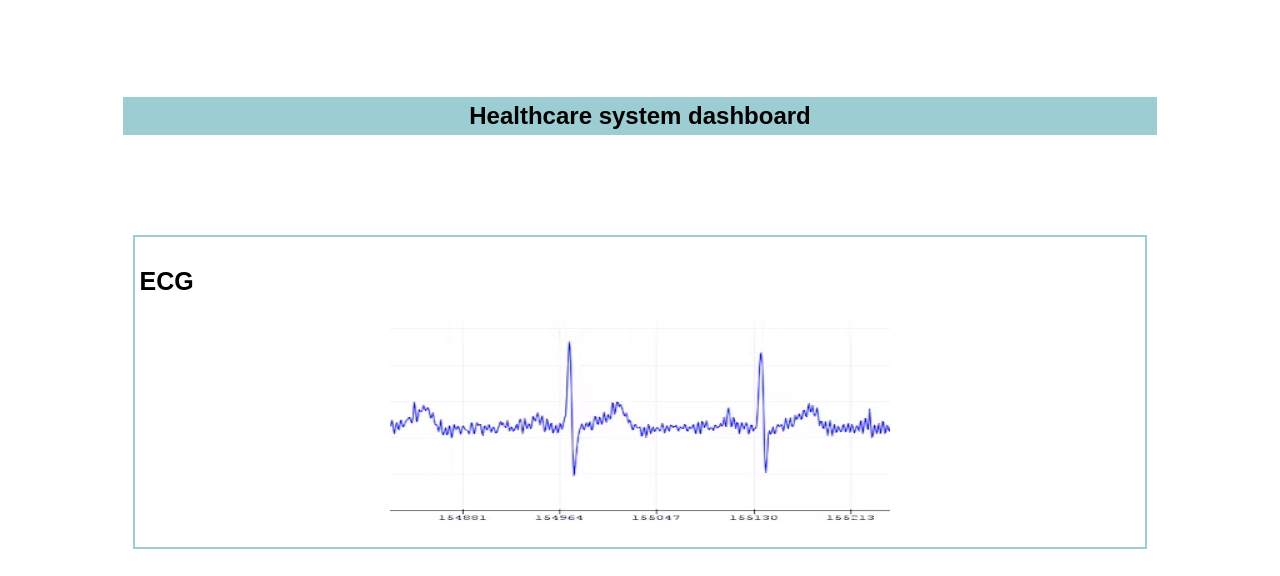
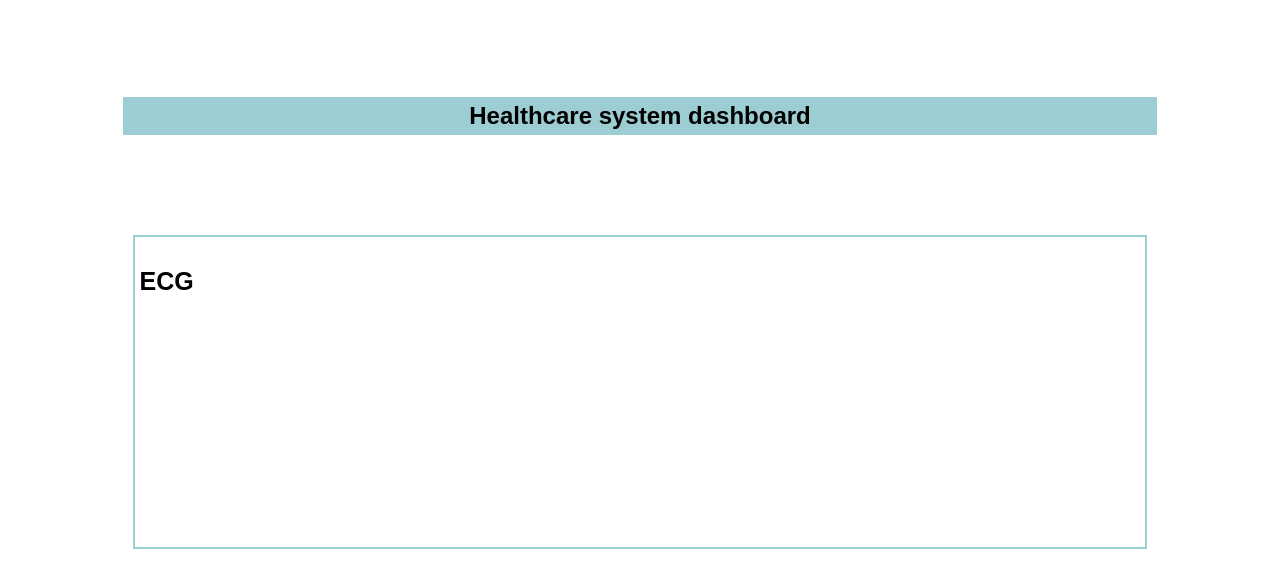
Before and after one commit to MSElGendy/Healthcare_System, a plain HTML site: page index.html in a window 1280 px wide. Shown: the part 155-731 px from the top of the page. Drawn offline with Linux system fonts and the light colour scheme.

Commit message:
Update index.html

```diff
--- a/index.html
+++ b/index.html
@@ -91,7 +91,7 @@
 
 
           <center>
-            <img class="mega" src="images/arduino-hrv-anim.avif" alt="">
+<!--             <img class="mega" src="images/arduino-hrv-anim.avif" alt=""> -->
           </center>
 
 
```
